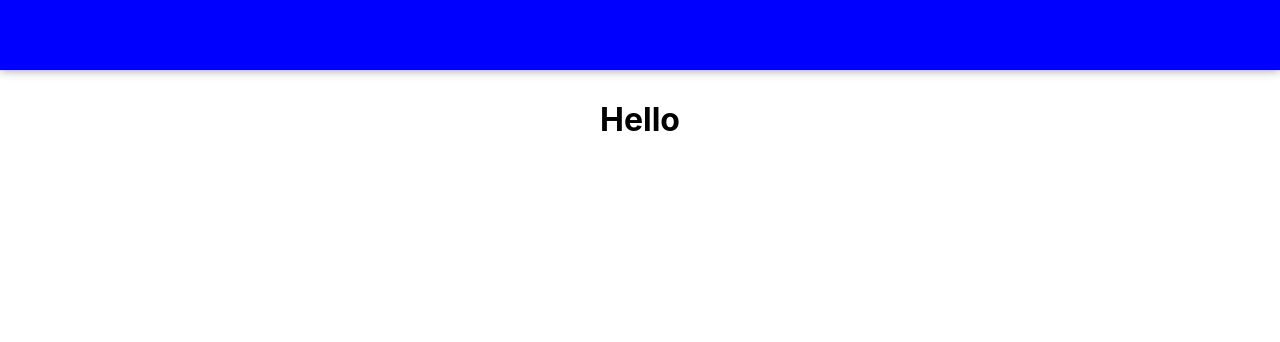
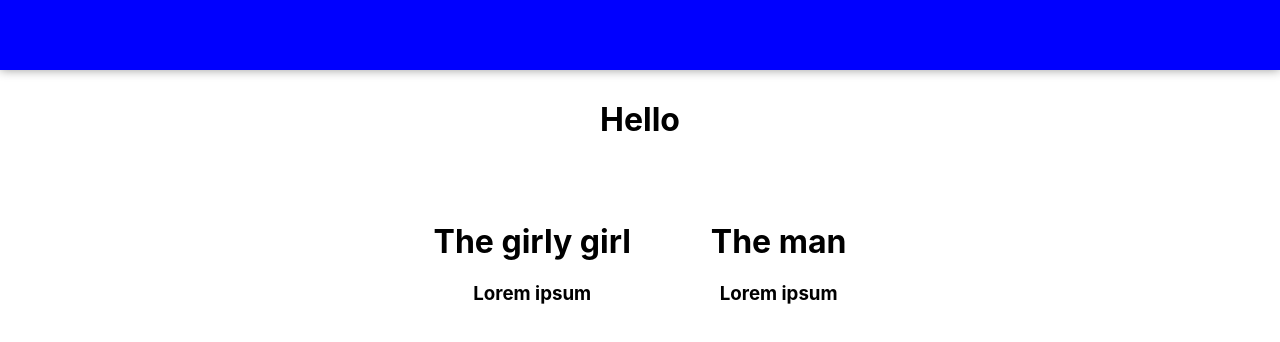
Before and after one commit to laurentkvb/rtl-powerpuff-spa, a React (Create React App) app: page / in a window 1280 px wide. Shown: the top 342 px of the page. Built offline with nearby package versions, Linux system fonts and the light colour scheme.

Commit message:
Added basic dummy data to show dummy data, prework for statemanagement and network api call

```diff
--- /dev/null
+++ b/src/components/item/Item.js
@@ -0,0 +1,9 @@
+import React from 'react';
+import './item.scss';
+
+export const Item = ({ item }) => (
+  <div className="item">
+    <h1>{item.title}</h1>
+    <h3>{item.description}</h3>
+  </div>
+);
--- /dev/null
+++ b/src/components/item/item.scss
@@ -0,0 +1,5 @@
+
+
+.item {
+  margin: 40px;
+}
--- a/src/routes/showOverview/ShowOverview.js
+++ b/src/routes/showOverview/ShowOverview.js
@@ -1,10 +1,33 @@
 import React from 'react';
-import "./showOverview.scss";
+import './showOverview.scss';
+import { Item } from '../../components/item/Item';
 
-export const ShowOverview = () => (
-  <div className="show-overview">
-    <h1>Hello</h1>
-  </div>
-);
+export const ShowOverview = () => {
+  const data = [
+    {
+      title: 'The girly girl',
+      description: 'Lorem ipsum',
+    },
+    {
+      title: 'The man',
+      description: 'Lorem ipsum',
+    },
+  ];
+
+  return (
+    <div className="show-overview">
+      <h1>Hello</h1>
+
+      <div className="show-overview__box">
+
+      {data.map((value, index) => (
+        <Item item={value} key={index} />
+      ))}
+
+      </div>
+
+    </div>
+  );
+};
 
 export default ShowOverview;
--- a/src/routes/showOverview/showOverview.scss
+++ b/src/routes/showOverview/showOverview.scss
@@ -1,4 +1,10 @@
 
 .show-overview {
   margin-top: 100px;
+
+  &__box {
+    display: flex;
+    flex-direction: row;
+    justify-content: center;
+  }
 }
```
